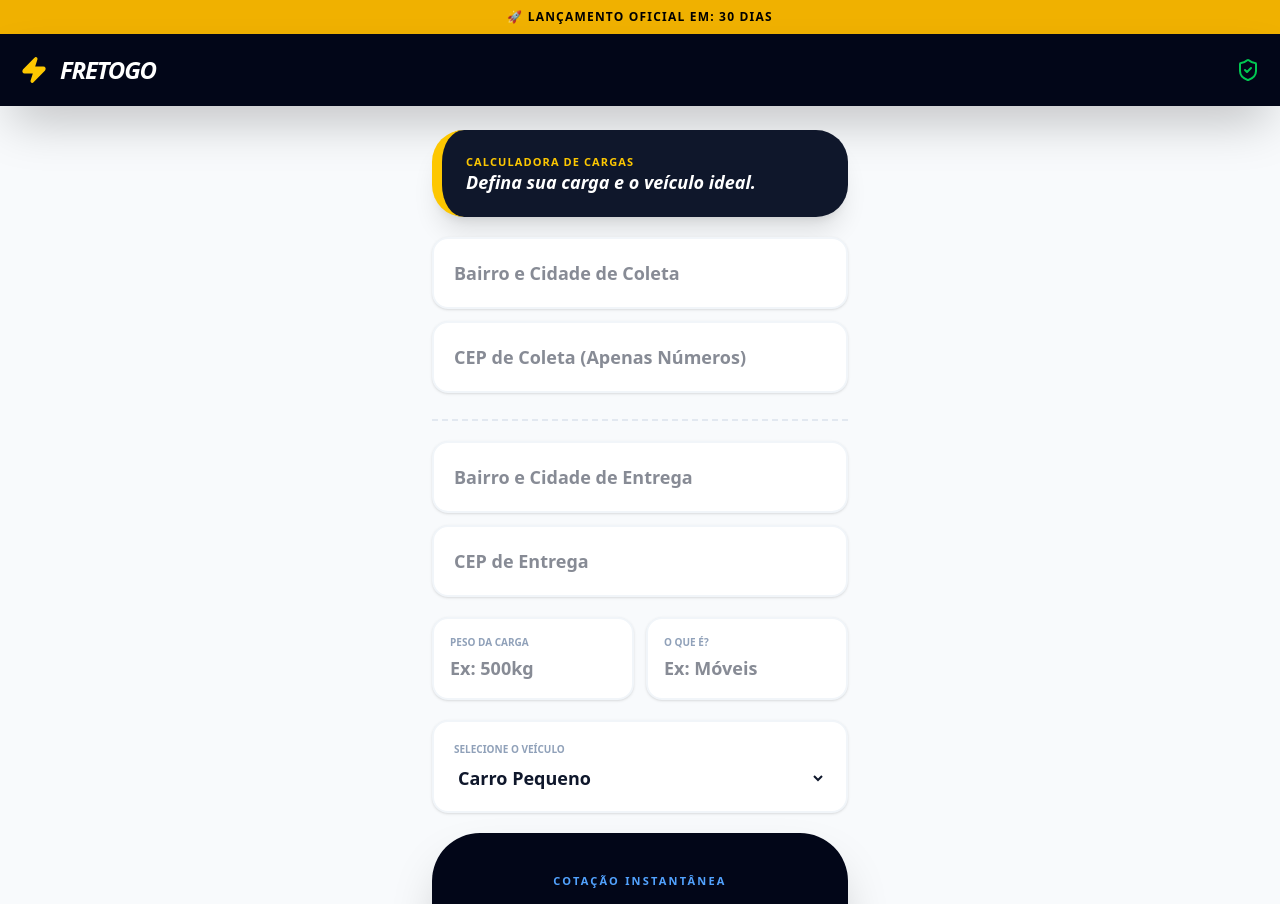
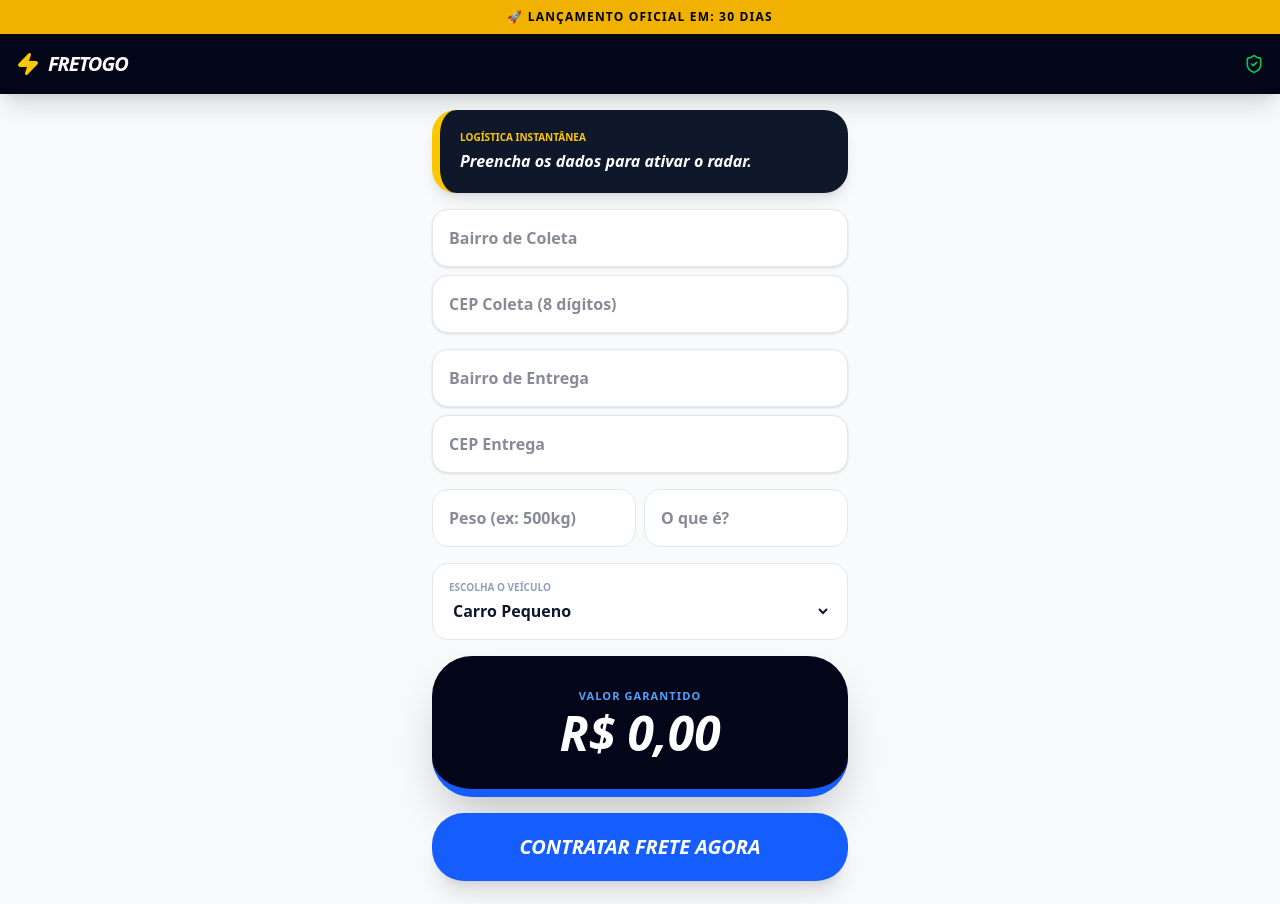
Before and after one commit to rodrigovtr38-hash/FRETEMAX, a React (Vite) app in the folder fretemax-projeto-final/: page /cliente in a window 1280 px wide. Shown: the top 904 px of the page. Built offline with nearby package versions, Linux system fonts and the light colour scheme.

Commit message:
Update Cliente.tsx

```diff
--- a/fretemax-projeto-final/src/pages/Cliente.tsx
+++ b/fretemax-projeto-final/src/pages/Cliente.tsx
@@ -1,134 +1,149 @@
 import { useState, useEffect } from 'react';
 import { db } from '../firebase';
 import { collection, addDoc, serverTimestamp, onSnapshot } from 'firebase/firestore';
-import { ArrowLeft, ShieldCheck, Zap, Weight, Truck, MapPin, Package } from 'lucide-react';
+import { ArrowLeft, ShieldCheck, Zap, Weight, Truck, Package, MapPin } from 'lucide-react';
 
 export default function Cliente() {
-  const [step, setStep] = useState('form'); // form, busca
+  const [step, setStep] = useState('form');
   const [coleta, setColeta] = useState({ cep: '', bairro: '', rua: '', num: '' });
   const [entrega, setEntrega] = useState({ cep: '', bairro: '', rua: '', num: '' });
   const [carga, setCarga] = useState({ peso: '', tipo: '' });
   const [vehicle, setVehicle] = useState('Carro Pequeno');
   const [currentOrderId, setCurrentOrderId] = useState<string | null>(null);
   const [orderData, setOrderData] = useState<any>(null);
-  const [distancia, setDistancia] = useState(0);
 
-  // TABELA DE PREÇOS POR VEÍCULO (MULTIPLICADOR)
+  // TABELA DE PREÇOS (CTO STRATEGY)
   const precos: any = {
     'Carro Pequeno': 1.0,
-    'Utilitário / Fiorino': 1.5,
-    'Caminhão Toco': 2.8,
-    'Caminhão Truck': 3.5,
-    'Carreta 30 Ton': 5.0
+    'Utilitário / Fiorino': 1.6,
+    'Caminhão Toco': 2.9,
+    'Caminhão Truck': 3.8,
+    'Carreta 30 Ton': 5.5
   };
 
+  // ESCUTA O STATUS DO PEDIDO NO FIREBASE
   useEffect(() => {
-    if (coleta.cep.length === 8 && entrega.cep.length === 8) {
-      const d = Math.floor(Math.random() * 30) + 10; // Simula distância
-      setDistancia(d);
-    } else { setDistancia(0); }
-  }, [coleta.cep, entrega.cep]);
+    if (currentOrderId) {
+      const unsub = onSnapshot(collection(db, 'fretes'), (snapshot) => {
+        const doc = snapshot.docs.find(d => d.id === currentOrderId);
+        if (doc) setOrderData(doc.data());
+      });
+      return () => unsub();
+    }
+  }, [currentOrderId]);
 
-  const valorBase = 30 + (distancia * 4);
-  const valorFinal = valorBase * precos[vehicle];
-  const valorFormatado = distancia > 0 ? `R$ ${valorFinal.toFixed(2).replace('.', ',')}` : 'R$ 0,00';
+  // LÓGICA DE CÁLCULO DIRETA (SEM ERRO)
+  const getDistancia = () => {
+    if (coleta.cep.length >= 8 && entrega.cep.length >= 8) return 25; // Distância base simulada
+    return 0;
+  };
+
+  const dist = getDistancia();
+  const valorBase = 35 + (dist * 4.2);
+  const total = valorBase * precos[vehicle];
+  const valorFormatado = dist > 0 ? `R$ ${total.toFixed(2).replace('.', ',')}` : 'R$ 0,00';
 
   const handleContratar = async () => {
+    if (dist <= 0) return alert("Preencha os CEPs corretamente.");
     try {
       const docRef = await addDoc(collection(db, 'fretes'), {
-        distancia, veiculo: vehicle, valorFinal: valorFormatado,
-        origem: `${coleta.rua}, ${coleta.num} - ${coleta.bairro}`,
-        destino: `${entrega.rua}, ${entrega.num} - ${entrega.bairro}`,
-        peso: carga.peso, tipoCarga: carga.tipo, status: 'pago', // Teste direto
+        distancia: dist,
+        veiculo: vehicle,
+        valorFinal: valorFormatado,
+        origemBairro: coleta.bairro,
+        origemRua: `${coleta.rua}, ${coleta.num}`,
+        destinoBairro: entrega.bairro,
+        destinoRua: `${entrega.rua}, ${entrega.num}`,
+        peso: carga.peso,
+        tipoCarga: carga.tipo,
+        status: 'pago', // Status para aparecer no radar do motorista
         createdAt: serverTimestamp()
       });
       setCurrentOrderId(docRef.id);
       setStep('busca');
-    } catch (e) { alert("Erro ao salvar."); }
+    } catch (e) { alert("Erro ao conectar com servidor."); }
   };
 
   return (
     <div className="min-h-screen bg-slate-50 font-sans text-slate-900 pb-10">
-      <nav className="bg-slate-950 p-5 flex items-center justify-between shadow-2xl">
-        <div className="flex items-center gap-3">
+      {/* Header Fretogo */}
+      <nav className="bg-slate-950 p-4 flex items-center justify-between shadow-xl">
+        <div className="flex items-center gap-2">
           {step === 'busca' && <ArrowLeft onClick={() => setStep('form')} className="text-white cursor-pointer" />}
-          <Zap className="text-yellow-400 w-7 h-7 fill-yellow-400" />
-          <span className="font-black text-white text-2xl italic tracking-tighter uppercase">FRETOGO</span>
+          <Zap className="text-yellow-400 w-6 h-6 fill-yellow-400" />
+          <span className="font-black text-white text-xl italic tracking-tighter uppercase">FRETOGO</span>
         </div>
-        <ShieldCheck className="text-green-500 w-6 h-6" />
+        <ShieldCheck className="text-green-500 w-5 h-5" />
       </nav>
 
-      <div className="max-w-md mx-auto px-4 mt-6">
+      <div className="max-w-md mx-auto px-4 mt-4">
         {step === 'busca' ? (
-          <div className="bg-white rounded-[3rem] p-10 text-center shadow-2xl animate-in zoom-in">
+          <div className="bg-white rounded-[2.5rem] p-8 text-center shadow-2xl animate-in zoom-in border border-slate-100">
              {orderData?.status === 'motorista_a_caminho' ? (
-               <div className="animate-in slide-in-from-bottom">
-                 <div className="w-20 h-20 bg-green-100 rounded-full flex items-center justify-center mx-auto mb-4">
-                    <Truck className="text-green-600 w-10 h-10" />
+               <div className="animate-bounce-in">
+                 <div className="w-16 h-16 bg-green-100 rounded-full flex items-center justify-center mx-auto mb-4">
+                    <Truck className="text-green-600 w-8 h-8" />
                  </div>
-                 <h2 className="text-2xl font-black italic uppercase text-slate-800">Motorista Confirmado</h2>
-                 <div className="mt-8 p-6 bg-slate-900 rounded-3xl text-white">
-                    <p className="text-[10px] font-black text-blue-400 uppercase tracking-widest mb-1">Seu Condutor</p>
-                    <p className="text-2xl font-black italic mb-6">{orderData.motoristaNome}</p>
-                    <button onClick={() => window.open(`https://wa.me/55${orderData.motoristaZap.replace(/\D/g,'')}?text=Olá, sou seu cliente FRETOGO!`)} className="w-full bg-green-500 py-5 rounded-2xl font-black text-lg flex items-center justify-center gap-2">
-                       <Zap className="fill-white w-5 h-5" /> CHAMAR NO WHATSAPP
+                 <h2 className="text-xl font-black italic uppercase text-slate-800">Motorista Aceitou!</h2>
+                 <div className="mt-6 p-6 bg-slate-900 rounded-3xl text-white">
+                    <p className="text-[10px] font-bold text-blue-400 uppercase mb-1">Contato</p>
+                    <p className="text-xl font-black mb-4">{orderData.motoristaNome}</p>
+                    <button onClick={() => window.open(`https://wa.me/55${orderData.motoristaZap}?text=Oi, vi seu frete no FRETOGO!`)} className="w-full bg-green-500 py-4 rounded-xl font-black flex items-center justify-center gap-2">
+                       WHATSAPP
                     </button>
                  </div>
                </div>
              ) : (
-               <div className="py-10">
-                 <div className="w-24 h-24 bg-blue-600 rounded-full flex items-center justify-center mx-auto mb-8 animate-pulse shadow-2xl">
-                    <Package className="text-white w-12 h-12" />
+               <div className="py-8">
+                 <div className="w-20 h-20 bg-blue-600 rounded-full flex items-center justify-center mx-auto mb-6 animate-pulse shadow-blue-200 shadow-2xl">
+                    <Package className="text-white w-10 h-10" />
                  </div>
-                 <h2 className="text-2xl font-black italic uppercase">Buscando Motorista...</h2>
-                 <p className="text-slate-500 font-bold mt-4 px-4 italic">"Sua carga de {carga.peso}kg está no radar de motoristas de {vehicle}."</p>
+                 <h2 className="text-lg font-black italic uppercase">Buscando Motorista...</h2>
+                 <p className="text-slate-400 text-sm mt-3 px-2">Sua carga de <b>{carga.peso}</b> está visível para motoristas de <b>{vehicle}</b>.</p>
                </div>
              )}
           </div>
         ) : (
-          <div className="space-y-5">
-            <div className="bg-slate-900 p-6 rounded-[2rem] text-white border-l-[10px] border-yellow-400 shadow-xl">
-               <p className="text-[11px] font-black uppercase text-yellow-400 tracking-widest">Calculadora de Cargas</p>
-               <p className="text-lg font-bold italic leading-tight">Defina sua carga e o veículo ideal.</p>
+          <div className="space-y-4">
+            <div className="bg-slate-900 p-5 rounded-3xl text-white border-l-8 border-yellow-400 shadow-lg">
+               <p className="text-[10px] font-black uppercase text-yellow-400 mb-1">Logística Instantânea</p>
+               <p className="text-base font-bold italic">Preencha os dados para ativar o radar.</p>
             </div>
 
-            <div className="grid grid-cols-1 gap-3">
-               <input className="w-full p-5 bg-white rounded-2xl font-bold shadow-sm text-lg border-2 border-slate-100 focus:border-blue-500 outline-none" placeholder="Bairro e Cidade de Coleta" onChange={e => setColeta({...coleta, bairro: e.target.value})} />
-               <input className="w-full p-5 bg-white rounded-2xl font-bold shadow-sm text-lg border-2 border-slate-100" placeholder="CEP de Coleta (Apenas Números)" onChange={e => setColeta({...coleta, cep: e.target.value})} />
-               <div className="h-2 w-full border-b-2 border-dashed border-slate-200 my-2"></div>
-               <input className="w-full p-5 bg-white rounded-2xl font-bold shadow-sm text-lg border-2 border-slate-100" placeholder="Bairro e Cidade de Entrega" onChange={e => setEntrega({...entrega, bairro: e.target.value})} />
-               <input className="w-full p-5 bg-white rounded-2xl font-bold shadow-sm text-lg border-2 border-slate-100" placeholder="CEP de Entrega" onChange={e => setEntrega({...entrega, cep: e.target.value})} />
+            {/* Inputs Coleta */}
+            <div className="space-y-2">
+               <input className="w-full p-4 bg-white rounded-2xl font-bold shadow-sm border border-slate-200 focus:ring-2 ring-blue-500 outline-none" placeholder="Bairro de Coleta" onChange={e => setColeta({...coleta, bairro: e.target.value})} />
+               <input className="w-full p-4 bg-white rounded-2xl font-bold shadow-sm border border-slate-200" placeholder="CEP Coleta (8 dígitos)" onChange={e => setColeta({...coleta, cep: e.target.value})} />
             </div>
 
-            <div className="grid grid-cols-2 gap-3">
-               <div className="bg-white p-4 rounded-2xl shadow-sm border-2 border-slate-100">
-                  <p className="text-[10px] font-black uppercase text-slate-400 mb-1">Peso da Carga</p>
-                  <input className="w-full font-black text-lg bg-transparent border-none outline-none" placeholder="Ex: 500kg" onChange={e => setCarga({...carga, peso: e.target.value})} />
-               </div>
-               <div className="bg-white p-4 rounded-2xl shadow-sm border-2 border-slate-100">
-                  <p className="text-[10px] font-black uppercase text-slate-400 mb-1">O que é?</p>
-                  <input className="w-full font-black text-lg bg-transparent border-none outline-none" placeholder="Ex: Móveis" onChange={e => setCarga({...carga, tipo: e.target.value})} />
-               </div>
+            {/* Inputs Entrega */}
+            <div className="space-y-2">
+               <input className="w-full p-4 bg-white rounded-2xl font-bold shadow-sm border border-slate-200" placeholder="Bairro de Entrega" onChange={e => setEntrega({...entrega, bairro: e.target.value})} />
+               <input className="w-full p-4 bg-white rounded-2xl font-bold shadow-sm border border-slate-200" placeholder="CEP Entrega" onChange={e => setEntrega({...entrega, cep: e.target.value})} />
             </div>
 
-            <div className="bg-white p-5 rounded-2xl shadow-sm border-2 border-slate-100">
-               <p className="text-[10px] font-black uppercase text-slate-400 mb-2">Selecione o Veículo</p>
-               <select className="w-full font-black text-lg bg-transparent border-none outline-none cursor-pointer" value={vehicle} onChange={e => setVehicle(e.target.value)}>
-                  <option>Carro Pequeno</option>
-                  <option>Utilitário / Fiorino</option>
-                  <option>Caminhão Toco</option>
-                  <option>Caminhão Truck</option>
-                  <option>Carreta 30 Ton</option>
+            {/* Carga */}
+            <div className="grid grid-cols-2 gap-2">
+               <input className="p-4 bg-white rounded-2xl font-bold border border-slate-200" placeholder="Peso (ex: 500kg)" onChange={e => setCarga({...carga, peso: e.target.value})} />
+               <input className="p-4 bg-white rounded-2xl font-bold border border-slate-200" placeholder="O que é?" onChange={e => setCarga({...carga, tipo: e.target.value})} />
+            </div>
+
+            {/* Veículo */}
+            <div className="bg-white p-4 rounded-2xl border border-slate-200">
+               <p className="text-[10px] font-black uppercase text-slate-400 mb-1">Escolha o Veículo</p>
+               <select className="w-full font-black text-base bg-transparent outline-none" value={vehicle} onChange={e => setVehicle(e.target.value)}>
+                  {Object.keys(precos).map(v => <option key={v} value={v}>{v}</option>)}
                </select>
             </div>
 
-            <div className="bg-slate-950 p-10 rounded-[3rem] text-center shadow-2xl border-b-[12px] border-blue-600">
-               <p className="text-[11px] font-black uppercase text-blue-400 mb-2 tracking-[0.2em]">Cotação Instantânea</p>
-               <p className="text-6xl font-black text-white italic tracking-tighter">{valorFormatado}</p>
+            {/* Painel de Preço */}
+            <div className="bg-slate-950 p-8 rounded-[2.5rem] text-center shadow-2xl border-b-8 border-blue-600">
+               <p className="text-[11px] font-black uppercase text-blue-400 mb-1 tracking-widest">Valor Garantido</p>
+               <p className="text-5xl font-black text-white italic">{valorFormatado}</p>
             </div>
 
-            <button onClick={handleContratar} disabled={distancia <= 0} className="w-full bg-blue-600 text-white font-black py-7 rounded-[2rem] text-2xl shadow-2xl active:scale-95 transition-all uppercase italic">
-              RESERVAR AGORA
+            <button onClick={handleContratar} disabled={dist <= 0} className="w-full bg-blue-600 text-white font-black py-5 rounded-[2rem] text-xl shadow-xl active:scale-95 transition-all uppercase italic">
+              CONTRATAR FRETE AGORA
             </button>
           </div>
         )}
```
